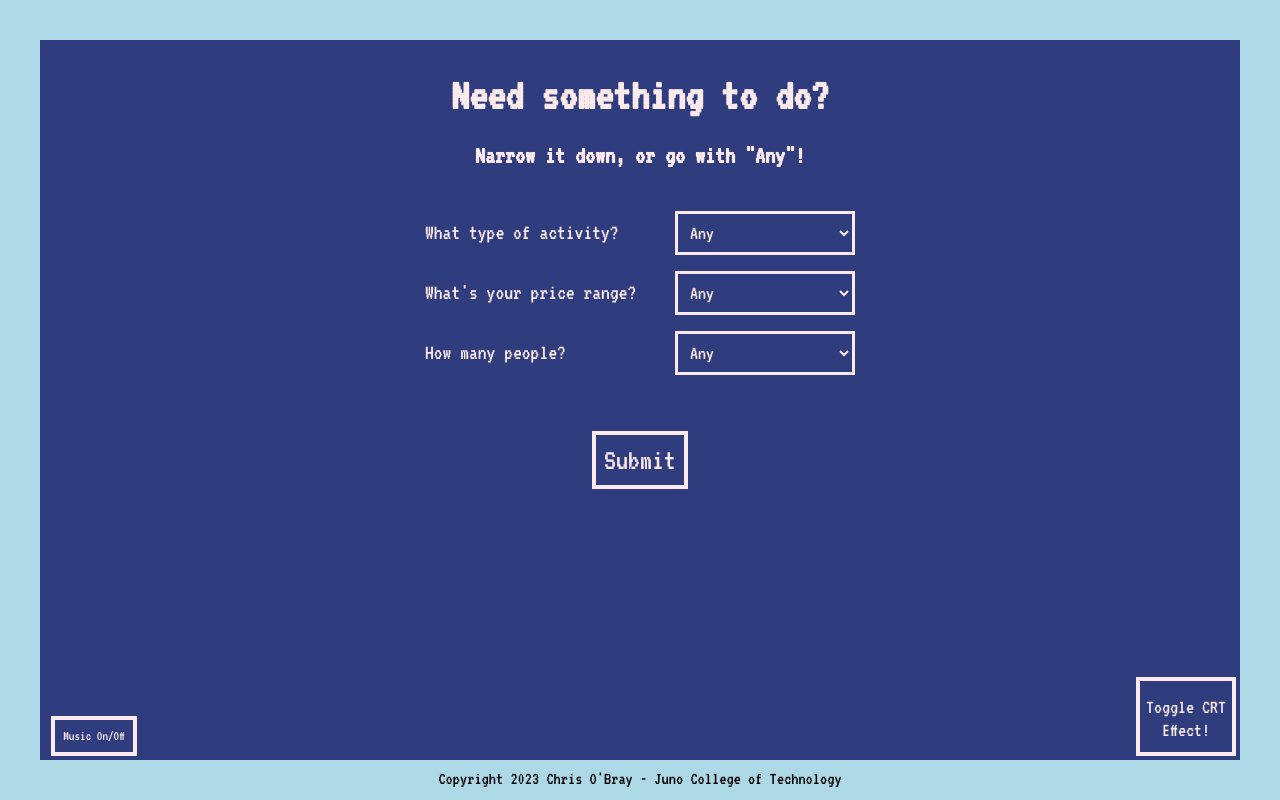
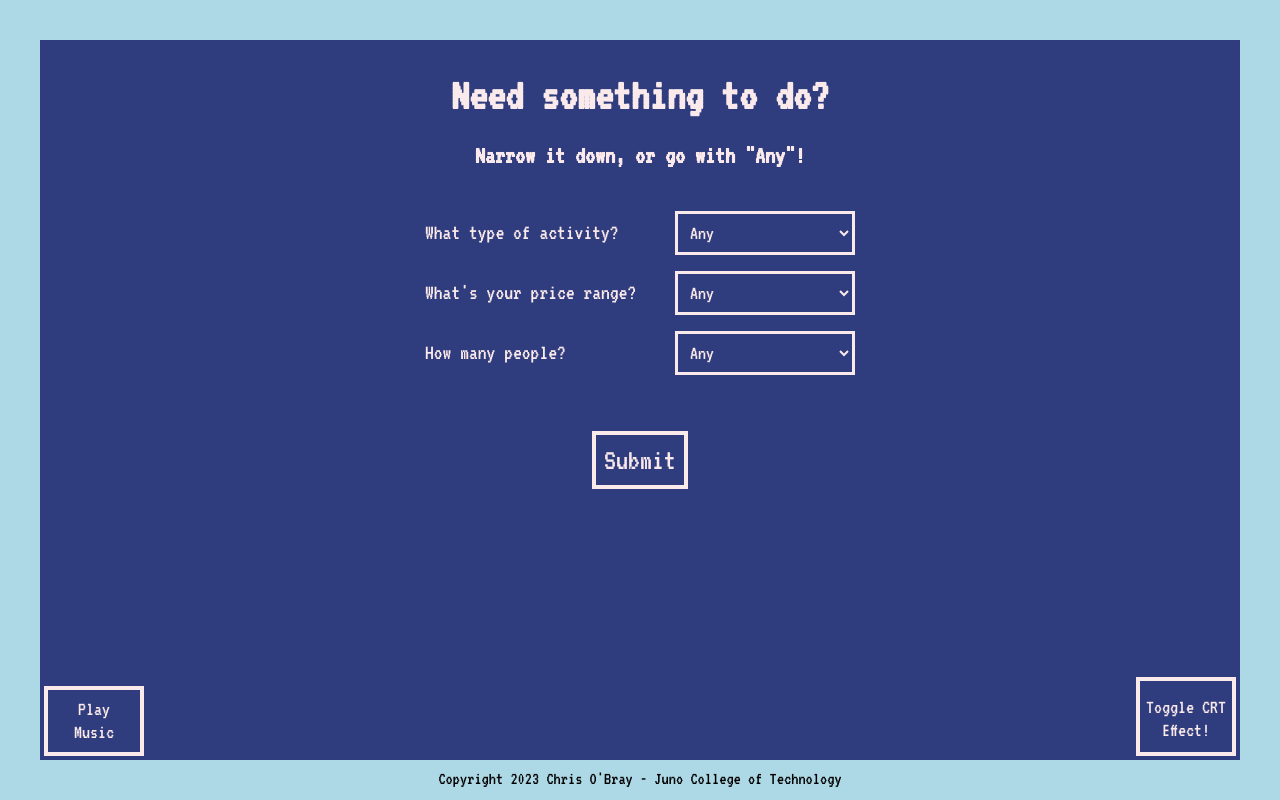
Before and after one commit to nobrayn/im-bored, a React (Create React App) app: page / in a window 1280 px wide. Built offline with nearby package versions, Linux system fonts and the light colour scheme.

Commit message:
turned play button into play/pause button but still need to fix a bug where starting over resets button to play-ready state while music is still playing

```diff
--- a/src/Components/AudioPlayer.js
+++ b/src/Components/AudioPlayer.js
@@ -1,35 +1,36 @@
-import React, { Component } from "react";
-import { Howl, Howler } from "howler"
+import React, { useState } from "react";
+import { Howl, } from "howler"
 import chiptune from "../audio/chiptune.mp3"
 
-const audioClip = { sound: chiptune, label: 'Music On/Off' };
+const audioClip = { sound: chiptune };
 
-class AudioPlayer extends Component {
-  soundPlay = (src) => {
-    const sound = new Howl({
-      src
-    })
-    sound.play();
-  }
+const AudioPlayer = () => {
+  const [isPlaying, setIsPlaying] = useState(false);
+  const [sound, setSound] = useState(null);
 
-  RenderButtonAndSound = (soundObj) => {
-    // console.log("working")
-    return (
+  const soundPlay = (src) => {
+    if (!sound) {
+      const newSound = new Howl({ src });
+      setSound(newSound);
+      setIsPlaying(true);
+      newSound.play();
+    } else if (isPlaying) {
+      sound.pause();
+      setIsPlaying(false);
+    } else {
+      sound.play();
+      setIsPlaying(true);
+    }
+  };
+
+  return (
+    <div className="AudioPlayer">
       <button onClick={(e) => {
         e.preventDefault();
-        this.soundPlay(soundObj.sound)
-      }}>{soundObj.label}</button>
+        soundPlay(audioClip.sound);
+      }}>{isPlaying ? "Pause Music" : "Play Music"}</button>
+    </div>
+  );
+};
 
-    );
-  }
-
-  render() {
-    Howler.volume(1.0);
-    return (
-      <div className="AudioPlayer">
-        {this.RenderButtonAndSound(audioClip)}
-      </div>
-    );
-  }
-}
 export default AudioPlayer;
--- a/src/Components/UserOptions.js
+++ b/src/Components/UserOptions.js
@@ -69,7 +69,7 @@ const UserOptions = (props) => {
                       {/* group: minparticipants=3&maxparticipants=6 */}
                       <option value="group">You and some friends</option>
                     </select>
-                    // if disableNumberMenu is true/truthy, return this expression which sets the value to "solo" and visually greys out the button while disallowing it click events with  pointerEvents being set to 'none'.
+                    // if disableNumberMenu is true/truthy, return this expression which sets the value to "solo" and visually greys out the button while disallowing click events with pointerEvents being set to 'none'.
                   ) : (
 
                     <select value={userNumberChoice} onChange={handleUserNumberChoice} style={{ color: 'grey', pointerEvents: 'none' }} name="people" id="people">
--- a/src/styles/sass/_main-styles.scss
+++ b/src/styles/sass/_main-styles.scss
@@ -49,9 +49,6 @@ body {
   position: absolute;
   bottom: 44px;
   right: 44px;
-  button {
-    font-size: 1.4rem;
-  }
 }
 
 .AudioPlayer {
@@ -59,10 +56,10 @@ body {
   height: 80px;
   margin: auto;
   position: absolute;
-  bottom: 44px;
+  bottom: 74px;
   left: 44px;
   button {
-    font-size: 1.4rem;
+    font-size: 2rem;
   }
 }
 
```
